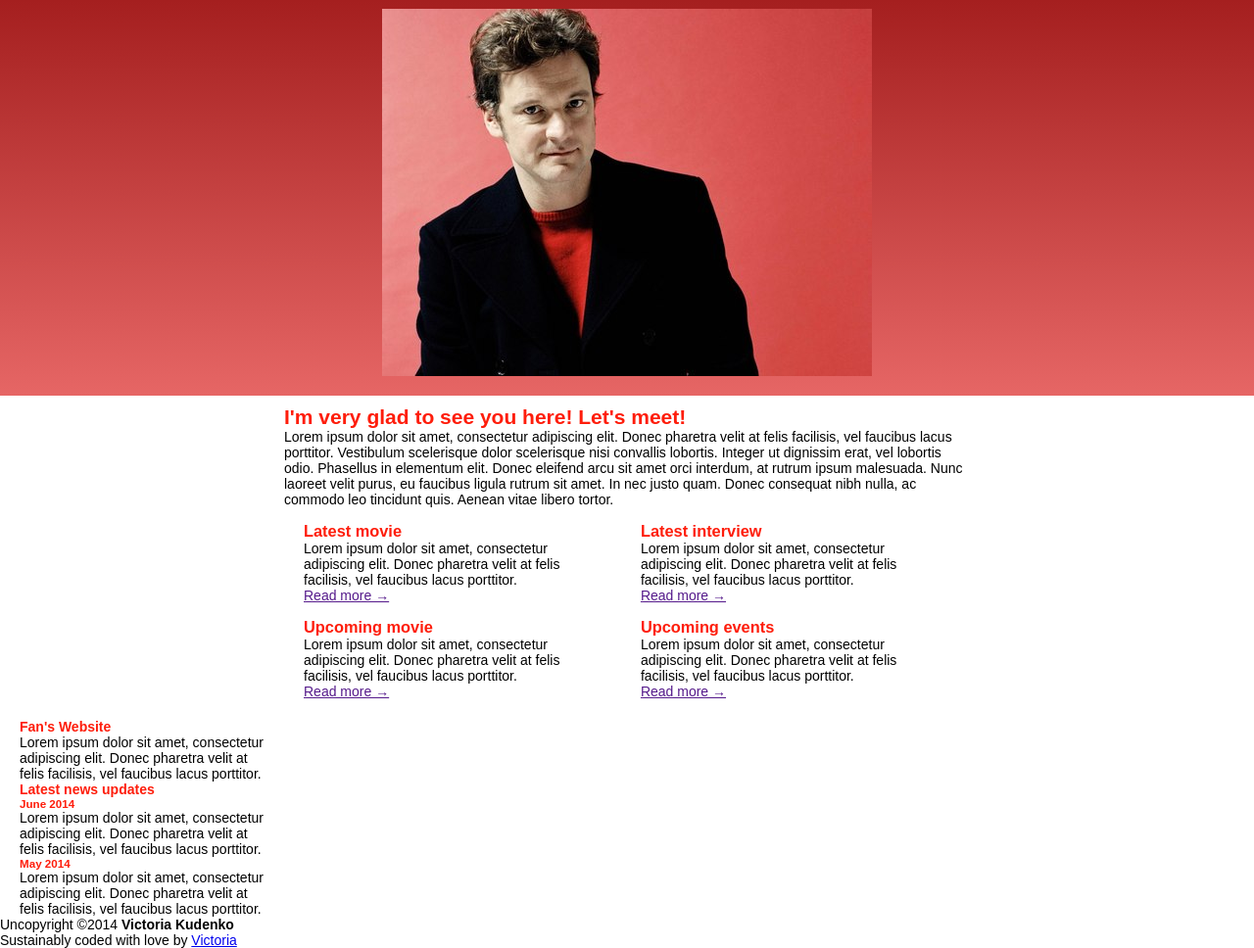
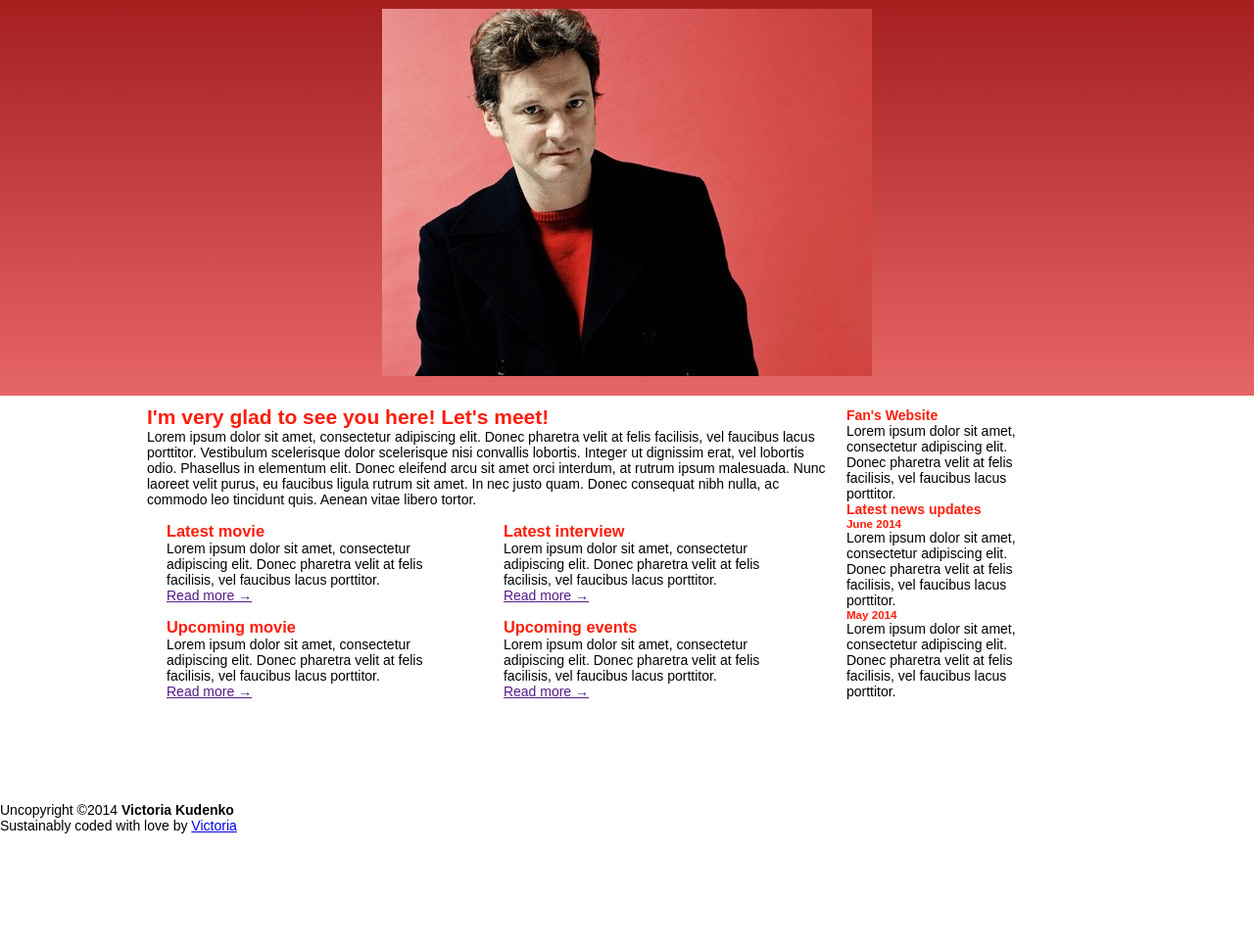
Before and after one commit to VictoriaKudenko/personal-site, a plain HTML site: page index.html in a window 1280 px wide. Shown: the part 70-1038 px from the top of the page at 98% size. After the commit the page ends 921 px from the top, so only its background shows below. Drawn offline with Linux system fonts and the light colour scheme.

Commit message:
Finally style the Main-Content as one block

```diff
--- a/index.html
+++ b/index.html
@@ -104,6 +104,8 @@
 
                     </div><!-- end news -->
 
+                </article><!-- end story -->
+
                 <aside id="sidebar">
 
                     <section id="fan">
@@ -132,8 +134,6 @@
 
                 </aside><!-- end sidebar -->
 
-                </article><!-- end story -->
-
             </section><!-- end main-content -->
 
         </div><!-- container -->
--- a/styles.css
+++ b/styles.css
@@ -111,9 +111,20 @@ li {
 }
 
 #sidebar {
-    width: 250px;
-    margin: 0 20px;
+    width: 200px;
+}
+
+#story, #sidebar {
+    display: inline-block;
+}
+
+#main-content {
+    width: 1000px;
+    height: 415px;
+    margin: 0 auto;
 }
 
 
+
+
 /* Footer */
```
Lines whose indentation alone changed are shown as unchanged.
